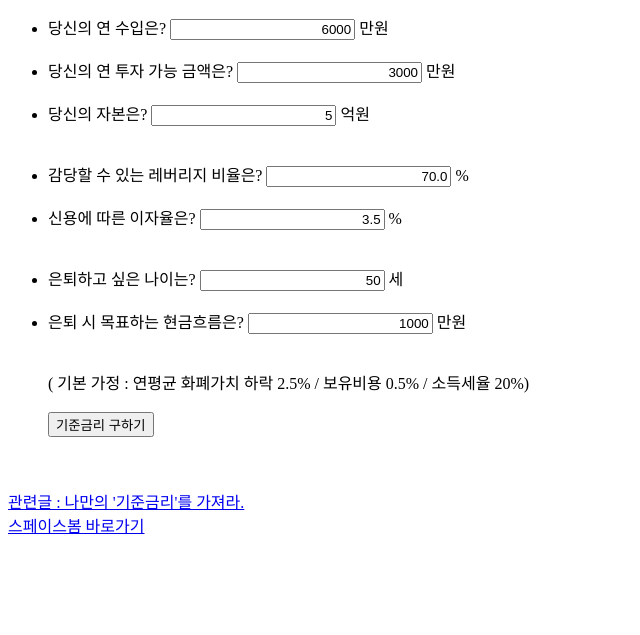
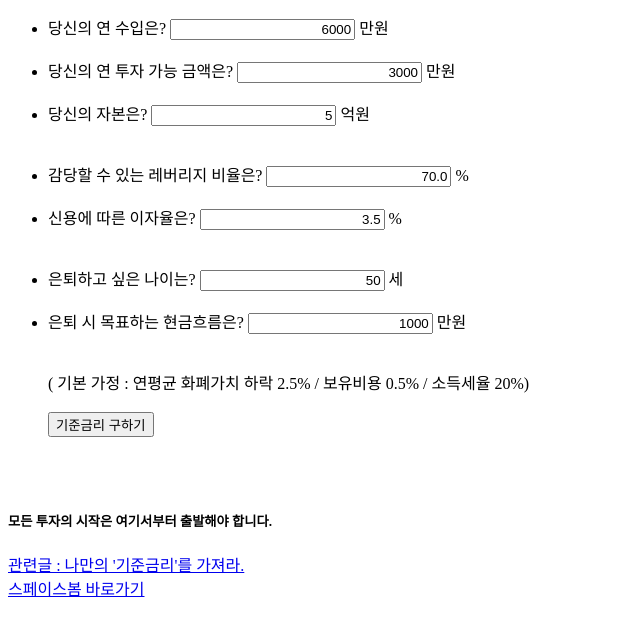
Before and after one commit to Spaceboum/003-myInterate, a plain HTML site: page index.html in a window 1280 px wide. Shown: the part 117-752 px from the top of the page, without its empty margins (0-640 px from the left). Drawn offline with nearby package versions, Linux system fonts and the light colour scheme.

Commit message:
ver. 1.0.1

```diff
--- a/index.html
+++ b/index.html
@@ -31,6 +31,7 @@
     <br>
     <div id='result'></div>
     <br>
+    <h5>모든 투자의 시작은 여기서부터 출발해야 합니다.</h5>
     <a href = "https://blog.naver.com/2020_lk/221909263362">관련글 : 나만의 '기준금리'를 가져라.</a>
     <br>
     <a href = "https://blog.naver.com/2020_lk">스페이스봄 바로가기</a>
```
